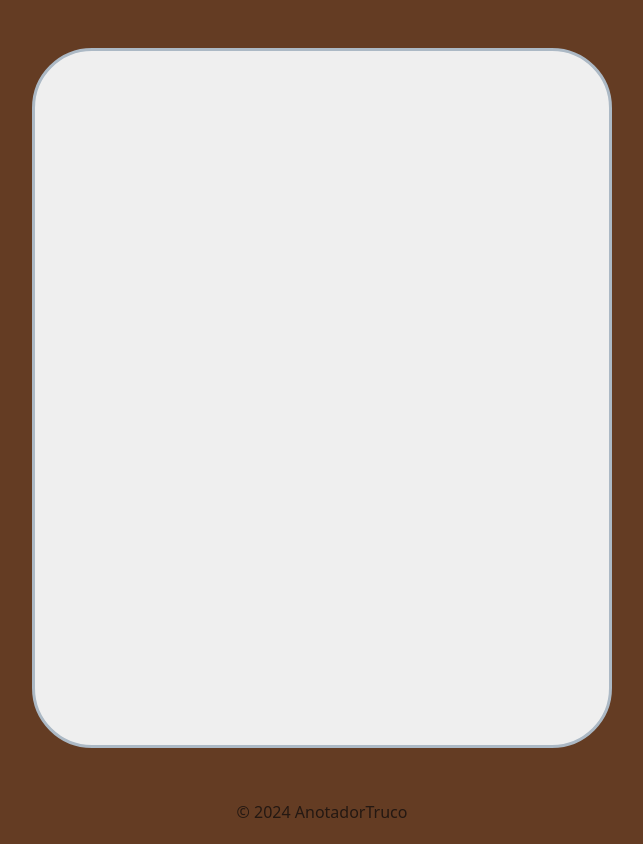
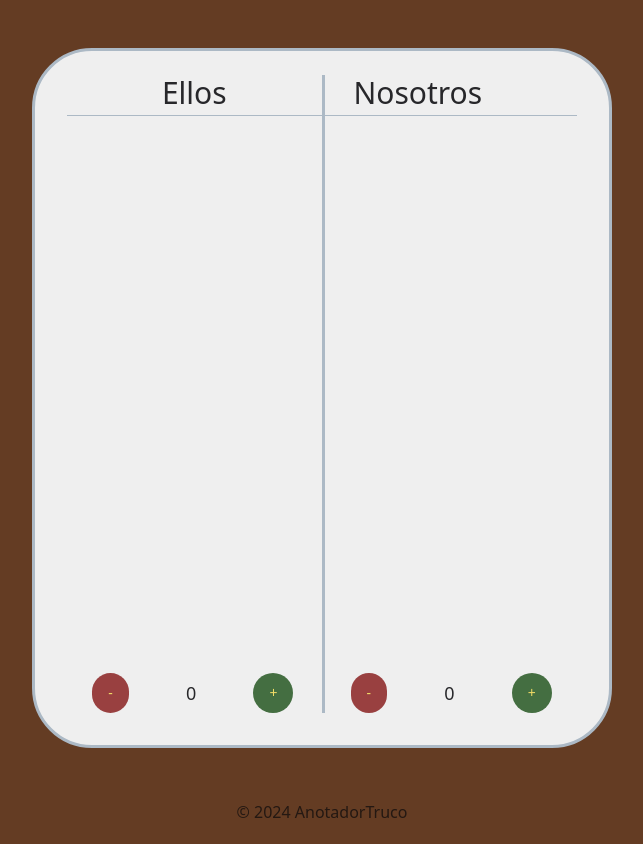
Before and after one commit to astridn22/AnotadorTruco, a Next.js app: page / in a window 1280 px wide. Shown: the whole page, without its empty margins (318-961 px from the left). Built offline with nearby package versions, Linux system fonts and the light colour scheme.

Commit message:
Add sweetalert2 and Label, Add styles and points

```diff
--- a/package.json
+++ b/package.json
@@ -9,6 +9,7 @@
     "lint": "next lint"
   },
   "dependencies": {
+    "@radix-ui/react-label": "^2.1.0",
     "@radix-ui/react-slot": "^1.0.2",
     "autoprefixer": "^10.4.19",
     "class-variance-authority": "^0.7.0",
@@ -18,6 +19,7 @@
     "postcss": "^8.4.38",
     "react": "18.3.1",
     "react-dom": "18.3.1",
+    "sweetalert2": "^11.14.4",
     "tailwind-merge": "^2.3.0",
     "tailwindcss": "^3.4.3",
     "tailwindcss-animate": "^1.0.7"
--- a/src/app/page.tsx
+++ b/src/app/page.tsx
@@ -1,7 +1,128 @@
+"use client";
+import {useState} from "react";
+import Swal from "sweetalert2";
+
 import {Button} from "@/components/ui/button";
+import {Label} from "@/components/ui/label";
 
 export default function HomePage() {
+  const [puntosEllos, setPuntosEllos] = useState(0);
+  const [puntosNos, setPuntosNos] = useState(0);
+
+  const handleSumar = (equipo: string) => {
+    if (equipo === "ellos") {
+      const nuevosPuntos = puntosEllos + 1;
+
+      setPuntosEllos(nuevosPuntos);
+      if (nuevosPuntos >= 30) {
+        handleWinners("Ellos");
+      }
+    } else if (equipo === "nos") {
+      const nuevosPuntos = puntosNos + 1;
+
+      setPuntosNos(nuevosPuntos);
+      if (nuevosPuntos >= 30) {
+        handleWinners("Nosotros");
+      }
+    }
+  };
+
+  const handleRestar = (equipo: string) => {
+    if (equipo === "ellos") {
+      if (puntosEllos === 0) return;
+      setPuntosEllos(puntosEllos - 1);
+    } else if (equipo === "nos") {
+      if (puntosNos === 0) return;
+      setPuntosNos(puntosNos - 1);
+    }
+  };
+
+  const handleWinners = (ganador: string) => {
+    Swal.fire({
+      title: `Ganaron ${ganador}!`,
+      confirmButtonText: "Reiniciar",
+    }).then(() => {
+      setPuntosEllos(0);
+      setPuntosNos(0);
+    });
+  };
+
+  {
+    /* FALTA LÓGICA GRÁFICA (ANOTACIÓN EN CUADRADOS) */
+  }
+
   return (
-    <section className="m-auto mt-4 h-[700px] w-[580px] rounded-[60px] border-[3px] border-solid border-[#acb9c5] bg-[#efefef]" />
+    <section className="relative m-auto mt-4 flex h-[700px] w-[580px] flex-col justify-between rounded-[60px] border-[3px] border-solid border-[#acb9c5] bg-[#efefef]">
+      <div className="mt-6 flex justify-evenly">
+        <section className="flex flex-col items-center">
+          <Label className="relative text-3xl text-zinc-800" htmlFor="ellos">
+            Ellos
+          </Label>
+        </section>
+        <section className="flex flex-col items-center">
+          <Label className=" relative text-3xl text-zinc-800" htmlFor="nosotros">
+            Nosotros
+          </Label>
+        </section>
+      </div>
+      <div className="mb-8 flex items-center justify-evenly">
+        <Button
+          className="rounded-full bg-[#994040] text-[#f0db66]"
+          id="restarEllos"
+          onClick={() => handleRestar("ellos")}
+        >
+          -
+        </Button>
+        <Label className="text-lg text-zinc-800" htmlFor="puntosEllos">
+          {puntosEllos}
+        </Label>
+        <Button
+          className="rounded-full bg-[#446e41] text-[#f0db66]"
+          id="sumarEllos"
+          onClick={() => handleSumar("ellos")}
+        >
+          +
+        </Button>
+        <Button
+          className="rounded-full bg-[#994040] text-[#f0db66]"
+          id="restarNos"
+          onClick={() => handleRestar("nos")}
+        >
+          -
+        </Button>
+        <Label className="text-lg text-zinc-800" htmlFor="puntosNos">
+          {puntosNos}
+        </Label>
+        <Button
+          className="rounded-full bg-[#446e41] text-[#f0db66]"
+          id="sumarNos"
+          onClick={() => handleSumar("nos")}
+        >
+          +
+        </Button>
+      </div>
+
+      {/* DUDOSO, BUSCAR LA MANERA DE CREAR DOS COLUMNAS ELLOS/NOSOTROS CON UN GAP Y LAS LINEAS SEPARADORAS */}
+      <style jsx>{`
+        .relative::before {
+          content: "";
+          position: absolute;
+          top: 1.5rem /* 24px */;
+          bottom: 2rem /* 32px */;
+          left: 50%;
+          width: 3px;
+          background-color: #acb9c5;
+        }
+        .relative::after {
+          content: "";
+          position: absolute;
+          top: 4rem /* 64px */;
+          left: 2rem /* 32px */;
+          right: 2rem /* 32px */;
+          height: 1px;
+          background-color: #acb9c5;
+        }
+      `}</style>
+    </section>
   );
 }
--- /dev/null
+++ b/src/components/ui/label.tsx
@@ -0,0 +1,26 @@
+"use client"
+
+import * as React from "react"
+import * as LabelPrimitive from "@radix-ui/react-label"
+import { cva, type VariantProps } from "class-variance-authority"
+
+import { cn } from "@/lib/utils"
+
+const labelVariants = cva(
+  "text-sm font-medium leading-none peer-disabled:cursor-not-allowed peer-disabled:opacity-70"
+)
+
+const Label = React.forwardRef<
+  React.ElementRef<typeof LabelPrimitive.Root>,
+  React.ComponentPropsWithoutRef<typeof LabelPrimitive.Root> &
+    VariantProps<typeof labelVariants>
+>(({ className, ...props }, ref) => (
+  <LabelPrimitive.Root
+    ref={ref}
+    className={cn(labelVariants(), className)}
+    {...props}
+  />
+))
+Label.displayName = LabelPrimitive.Root.displayName
+
+export { Label }
```
Also changed, not shown: 1 other file (tests, documents, lock files or other folders).
